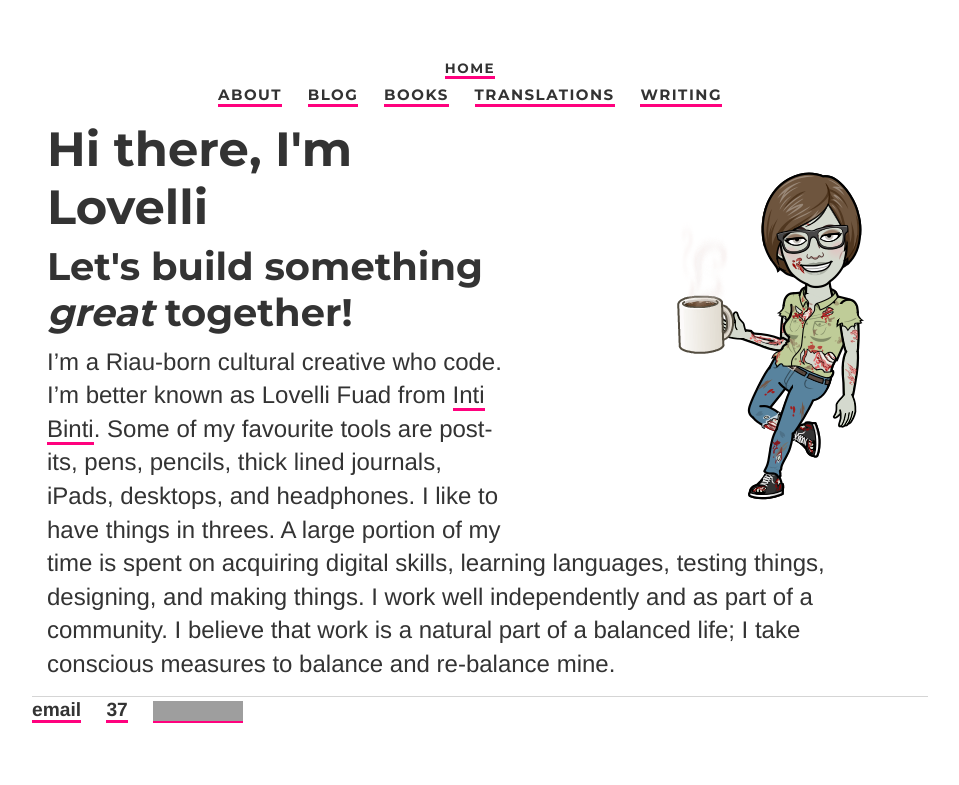
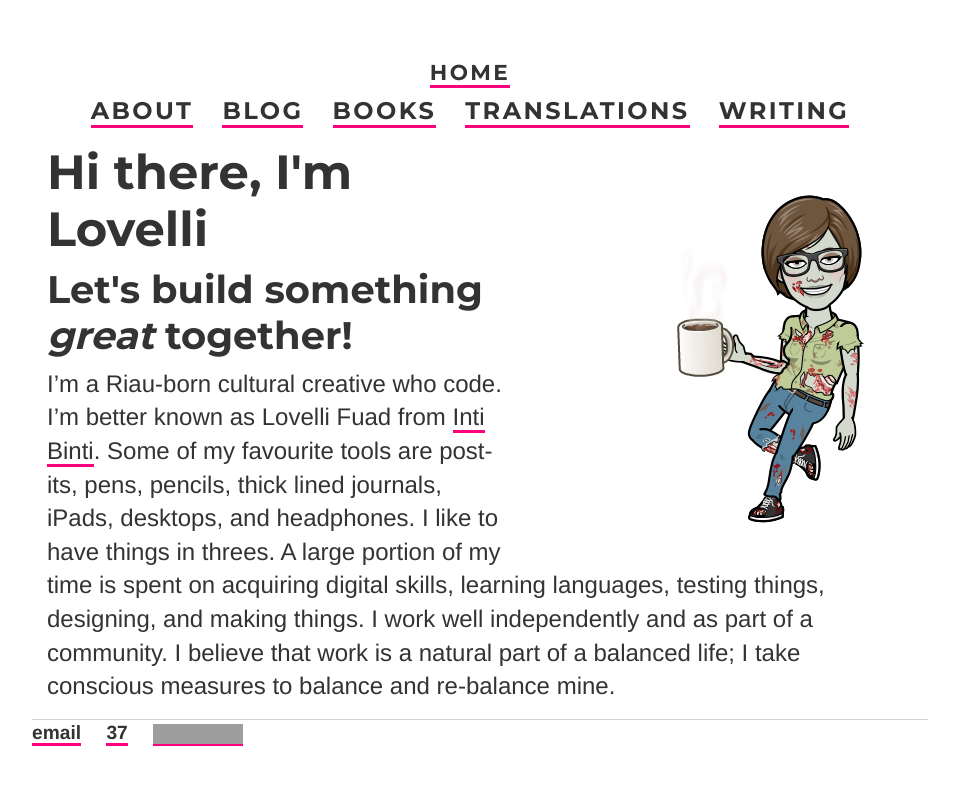
Before and after one commit to ariesti/ariesti.github.io, a Jekyll site: the page built from index.html, in a window 1280 px wide. Shown: the top 785 px of the page, without its empty margins (160-1119 px from the left). Built offline with Jekyll 4.4.1, drawn with Linux system fonts in a browser that asks for light colours; grey boxes are pictures that could not be loaded.

Commit message:
Update main.css

```diff
--- a/css/main.css
+++ b/css/main.css
@@ -1,6 +1,6 @@
 /* Head */
 header {font-family: Montserrat, sans-serif; letter-spacing: .15em; text-transform: uppercase; font-weight: lighter;
-        font-size: 10px; text-align: center;}
+        text-align: center;}
 
 /* Body */
 body { font-family: Helvetica Neue, sans-serif; margin: 60px auto; width: 70%; color: #333; overflow: auto; }
```
